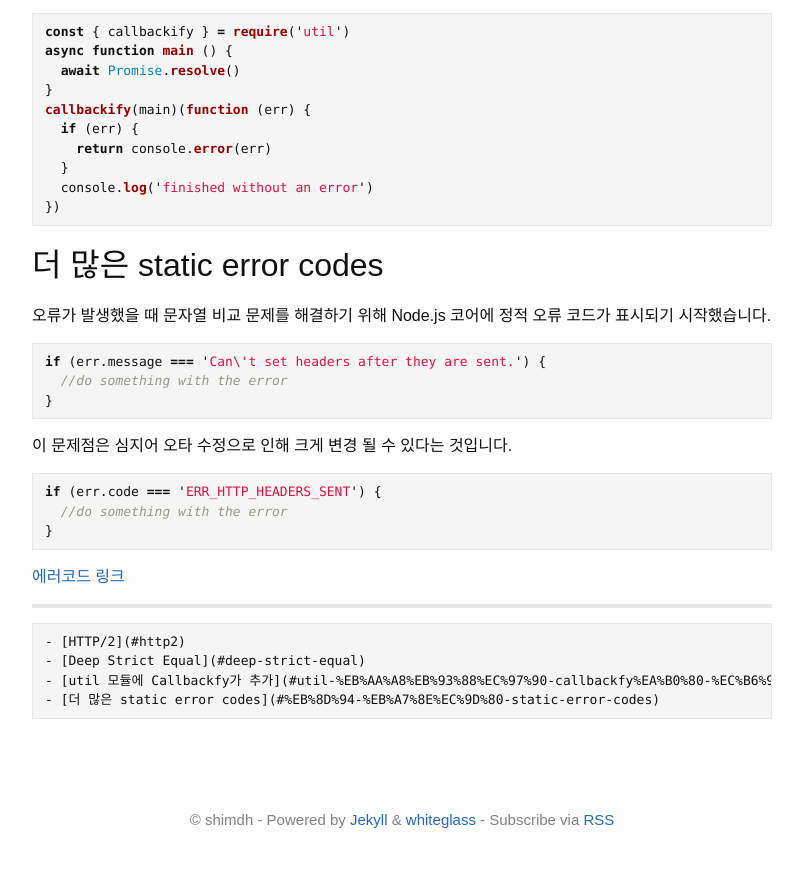
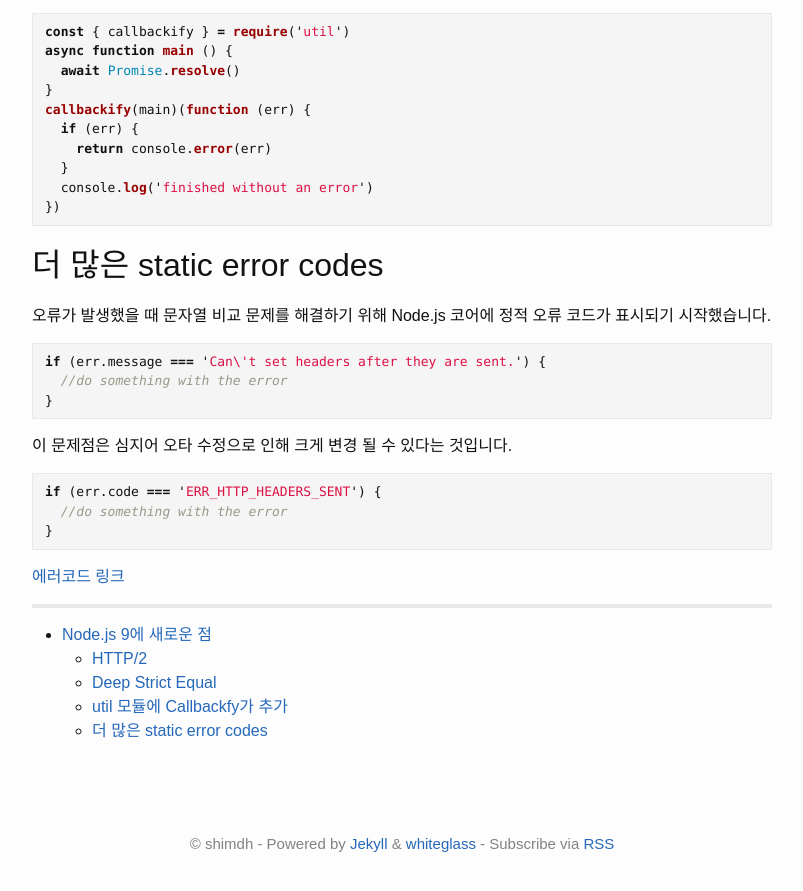
Before and after one commit to yous/whiteglass, a Jekyll site: the page built from _posts/2017-11-14-whats-new-in-node-js-9.md, in a window 1280 px wide and 900 px high, scrolled down 1101 px. Shown: the top 891 px of the window, without its empty margins (238-1041 px from the left). Built offline with Jekyll 4.4.1, drawn with Linux system fonts in a browser that asks for light colours.

Commit message:
modified toc

```diff
--- a/_posts/2017-11-14-whats-new-in-node-js-9.md
+++ b/_posts/2017-11-14-whats-new-in-node-js-9.md
@@ -88,7 +88,9 @@ if (err.code === 'ERR_HTTP_HEADERS_SENT') {
 [에러코드 링크](https://nodejs.org/api/errors.html#errors_node_js_error_codes)
 
 ---
-    - [HTTP/2](#http2)
-    - [Deep Strict Equal](#deep-strict-equal)
-    - [util 모듈에 Callbackfy가 추가](#util-%EB%AA%A8%EB%93%88%EC%97%90-callbackfy%EA%B0%80-%EC%B6%94%EA%B0%80)
-    - [더 많은 static error codes](#%EB%8D%94-%EB%A7%8E%EC%9D%80-static-error-codes)
+
+- [Node.js 9에 새로운 점](#nodejs-9%EC%97%90-%EC%83%88%EB%A1%9C%EC%9A%B4-%EC%A0%90)
+  - [HTTP/2](#http2)
+  - [Deep Strict Equal](#deep-strict-equal)
+  - [util 모듈에 Callbackfy가 추가](#util-%EB%AA%A8%EB%93%88%EC%97%90-callbackfy%EA%B0%80-%EC%B6%94%EA%B0%80)
+  - [더 많은 static error codes](#%EB%8D%94-%EB%A7%8E%EC%9D%80-static-error-codes)
```
